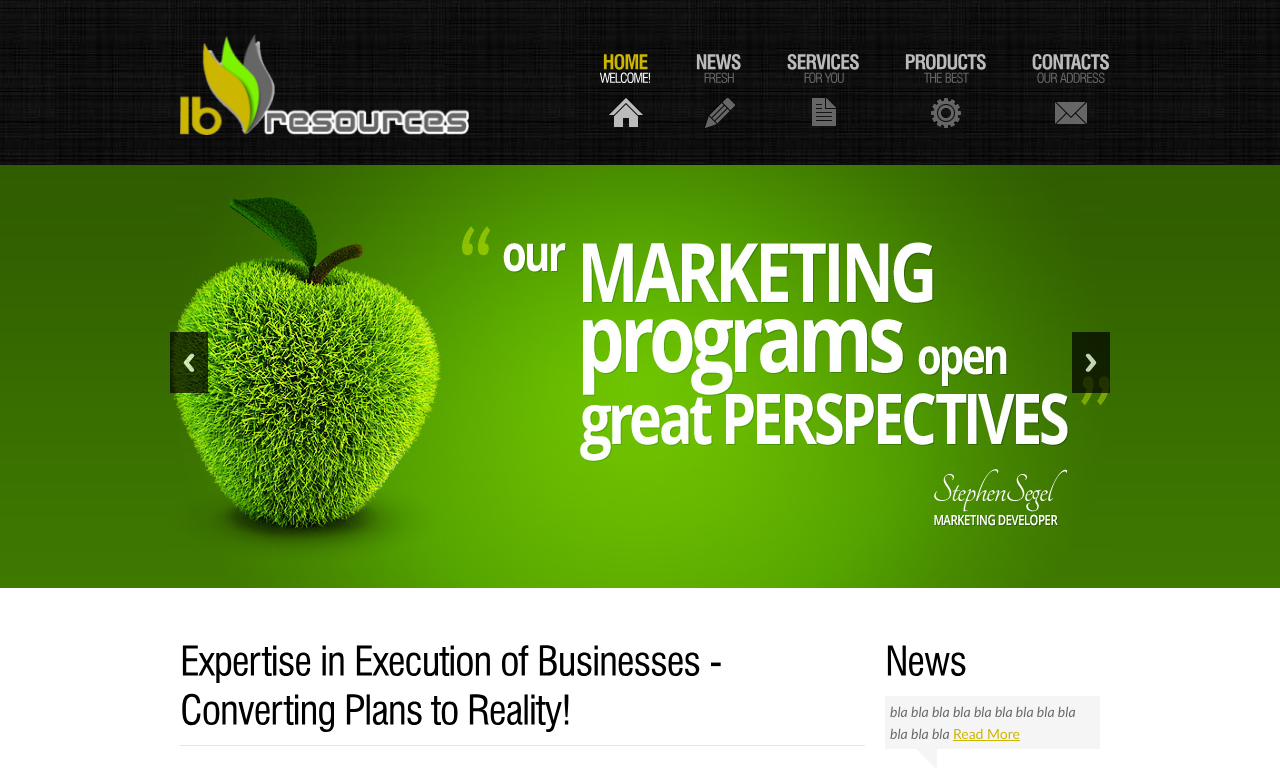
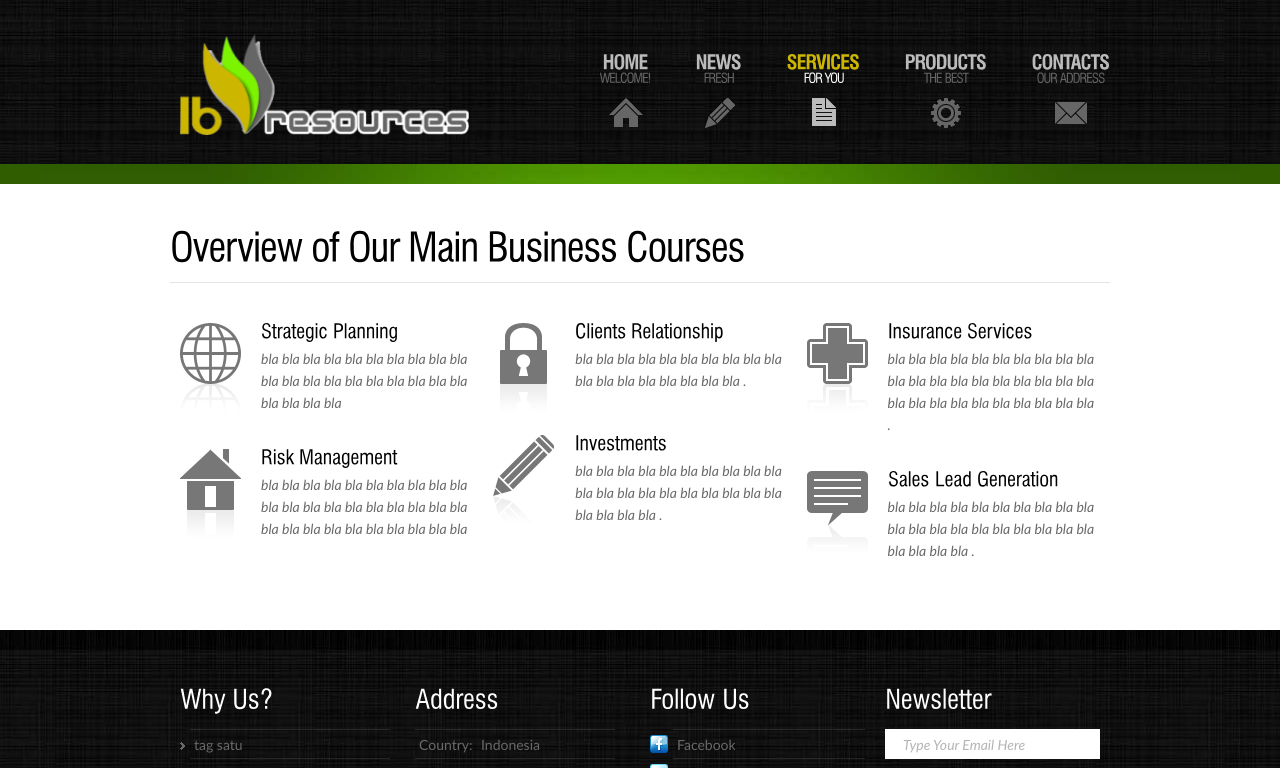
Before and after one commit to richibecker/lbresources, a PHP site: page /?10cd395cf71c18328c863c08e78f3fd0 in a window 1280 px wide. Shown: the top 768 px of the page. Run offline with PHP 8.4, Linux system fonts and the light colour scheme; some libraries are stand-ins or nearby versions.

Commit message:
Adding Content
Add website contents:
- news
- services
- product
- contact

Update menubar & slideshow

```diff
--- /dev/null
+++ b/content/services.php
@@ -0,0 +1,57 @@
+
+<div class="main zerogrid">
+<!-- content -->
+	<article id="content">
+		<div class="wrapper">
+
+			<h2 class="under">Overview of Our Main Business Courses</h2>
+
+			<div class="wrapper">
+				<section class="col-1-3">
+				<div class="wrap-col">
+					<div class="wrapper pad_bot1">
+						<figure class="left marg_right1"><img src="images/page3_img1.gif" alt=""></figure>
+						<h6>Strategic Planning</h6>
+						<p>bla bla bla bla bla bla bla bla bla bla bla bla bla bla bla bla bla bla bla bla bla bla bla bla </p>
+					</div>
+					<div class="wrapper">
+						<figure class="left marg_right1"><img src="images/page3_img2.gif" alt=""></figure>
+						<h6>Risk Management</h6>
+						<p>bla bla bla bla bla bla bla bla bla bla bla bla bla bla bla bla bla bla bla bla bla bla bla bla bla bla bla bla bla bla </p>
+					</div>
+				</div>
+				</section>
+				<section class="col-1-3">
+				<div class="wrap-col">
+					<div class="wrapper pad_bot1">
+						<figure class="left marg_right1"><img src="images/page3_img3.gif" alt=""></figure>
+						<h6>Clients Relationship</h6>
+						<p>bla bla bla bla bla bla bla bla bla bla bla bla bla bla bla bla bla bla .</p>
+					</div>
+					<div class="wrapper">
+						<figure class="left marg_right1"><img src="images/page3_img4.gif" alt=""></figure>
+						<h6>Investments</h6>
+						<p>bla bla bla bla bla bla bla bla bla bla bla bla bla bla bla bla bla bla bla bla bla bla bla bla .</p>
+					</div>
+				</div>
+				</section>
+				<section class="col-1-3">
+				<div class="wrap-col">
+					<div class="wrapper pad_bot1">
+						<figure class="left marg_right1"><img src="images/page3_img5.gif" alt=""></figure>
+						<h6>Insurance Services</h6>
+						<p>bla bla bla bla bla bla bla bla bla bla bla bla bla bla bla bla bla bla bla bla bla bla bla bla bla bla bla bla bla bla .</p>
+					</div>
+					<div class="wrapper">
+						<figure class="left marg_right1"><img src="images/page3_img6.gif" alt=""></figure>
+						<h6>Sales Lead Generation</h6>
+						<p>bla bla bla bla bla bla bla bla bla bla bla bla bla bla bla bla bla bla bla bla bla bla bla bla .</p>
+					</div>
+				</div>
+				</section>
+			</div>
+
+		</div>
+
+	</article>
+</div>
--- a/css/layout.css
+++ b/css/layout.css
@@ -9,7 +9,8 @@
 
 
 /*======= index.html =======*/
-#page1 .body2{background:url(../images/bg_slider.gif) bottom repeat-x}
+#page1 .body2{background:url(../images/bg.gif) bottom repeat-x}
+#page1 .slideshow{background:url(../images/bg_slider.gif) bottom repeat-x}
 #page1 header{}
 /*======= index-1.html =======*/
 /*======= index-2.html =======*/
--- a/header.php
+++ b/header.php
@@ -3,32 +3,17 @@
 <!-- header -->
 	<header>
 		<div class="wrapper row">
-		<h1><a href="index.html" id="logo"><img src="images/logo.png" /></a></h1>
-		<nav>
-			<ul id="menu">
-				<li id="nav1" class="active"><a href="index.php">Home<span>Welcome!</span></a></li>
-				<li id="nav2"><a href="index.php?<?php echo md5('news'); ?>">News<span>Fresh</span></a></li>
-				<li id="nav3"><a href="index.php?services">Services<span>for you</span></a></li>
-				<li id="nav4"><a href="index.php?products">Products<span>The best</span></a></li>
-				<li id="nav5"><a href="index.php?contacts">Contacts<span>Our Address</span></a></li>
-			</ul>
+			<h1><a href="index.html" id="logo"><img src="images/logo.png" /></a></h1>
+			<nav>
+				<ul id="menu">
+					<li id="nav1" class="<?php if(empty($_GET)) echo 'active'; else echo '';?>"><a href="index.php">Home<span>Welcome!</span></a></li>
+					<li id="nav2" class="<?php if(isset($_GET[md5('news')])) echo 'active'; else echo '';?>"><a href="?<?php echo md5('news'); ?>">News<span>Fresh</span></a></li>
+					<li id="nav3" class="<?php if(isset($_GET[md5('services')])) echo 'active'; else echo '';?>"><a href="?<?php echo md5('services'); ?>">Services<span>for you</span></a></li>
+					<li id="nav4" class="<?php if(isset($_GET[md5('products')])) echo 'active'; else echo '';?>"><a href="?<?php echo md5('products'); ?>">Products<span>The best</span></a></li>
+					<li id="nav5" class="<?php if(isset($_GET[md5('contacts')])) echo 'active'; else echo '';?>"><a href="?<?php echo md5('contacts'); ?>">Contacts<span>Our Address</span></a></li>
+				</ul>
 
-		</nav>
-		</div>
-		<?php
-			//if(isset($_GET['home']))
-		?>
-		<div class="wrapper row">
-			<div class="slider">
-				<div class="rslides_container">
-					<ul class="rslides" id="slider">
-						<li><img src="images/img1.jpg" alt=""></li>
-						<li><img src="images/img2.jpg" alt=""></li>
-						<li><img src="images/img3.jpg" alt=""></li>
-						<li><img src="images/img4.jpg" alt=""></li>
-					</ul>
-				</div>
-			</div>
+			</nav>
 		</div>
 	</header>
 <!-- header end-->
--- a/index.php
+++ b/index.php
@@ -58,26 +58,79 @@
 	</script>
 
 </head>
-<body id="page1">
+<body id="<?php
+			if(empty($_GET))
+			{
+				echo 'page1';
+			}
+			else if(isset($_GET[md5('news')])){
+				echo 'page2';
+			}
+			else if(isset($_GET[md5('services')])){
+				echo 'page3';
+			}
+			else if(isset($_GET[md5('products')])){
+				echo 'page4';
+			}
+			else if(isset($_GET[md5('contacts')])){
+				echo 'page5';
+			}
+			else{
+				echo 'page1';
+			}
+		?>">
+
 	<div class="body1">
 		<div class="body2">
 			<?php
+				if(!empty($_GET)){
+					echo '<div class="body5">';
+				}
 				include("header.php");
+				if(!empty($_GET)){
+					echo '</div>';
+				}
 			?>
 		</div>
 	</div>
+
+	<?php
+		if(empty($_GET)){
+	?>
+	<div class="slideshow" style="margin-top:-30px">
+		<div class="wrapper row">
+			<div class="slider">
+				<div class="rslides_container">
+					<ul class="rslides" id="slider">
+						<li><img src="images/img1.jpg" alt=""></li>
+						<li><img src="images/img2.jpg" alt=""></li>
+						<li><img src="images/img3.jpg" alt=""></li>
+						<li><img src="images/img4.jpg" alt=""></li>
+					</ul>
+				</div>
+			</div>
+		</div>
+	</div>
+	<?php
+		}
+	?>
+
 	<div class="body3">
 		<?php
-			if(isset($_GET[md5('news')])){
+			if(empty($_GET))
+			{
+				include("content/home.php");
+			}
+			else if(isset($_GET[md5('news')])){
 				include("content/news.php");
 			}
-			else if(isset($_GET['services'])){
+			else if(isset($_GET[md5('services')])){
 				include("content/services.php");
 			}
-			else if(isset($_GET['products'])){
+			else if(isset($_GET[md5('products')])){
 				include("content/products.php");
 			}
-			else if(isset($_GET['contacts'])){
+			else if(isset($_GET[md5('contacts')])){
 				include("content/contacts.php");
 			}
 			else{
```
Also changed, not shown: content/contacts.php (added, +50 -0 lines), content/news.php (+74 -0 lines), content/products.php (added, +56 -0 lines).
